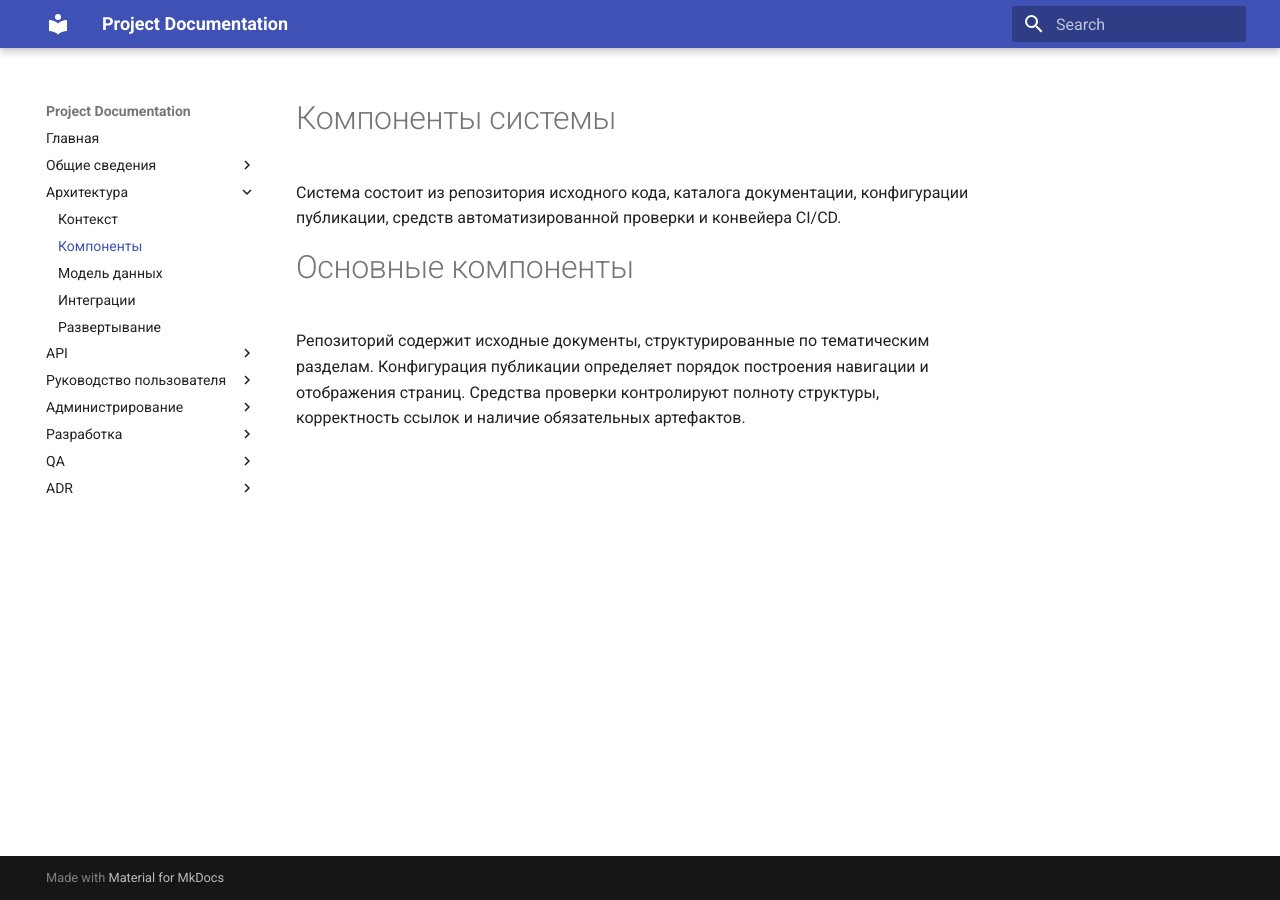
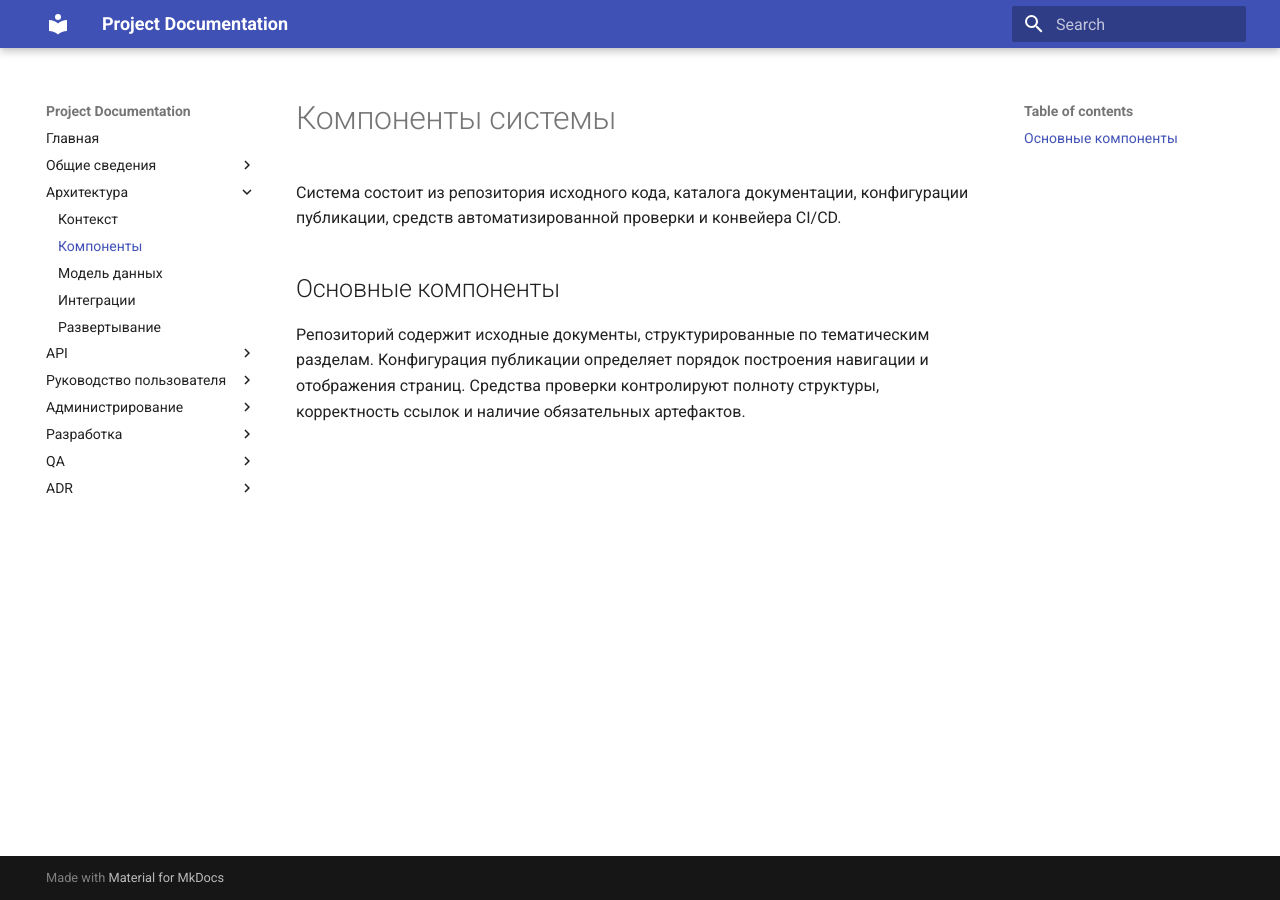
Before and after one commit to techwri/Demo, an MkDocs documentation site: the page built from docs/architecture/components.md, in a window 1280 px wide. Built offline with MkDocs 1.6.1 and Material for MkDocs 9.7.7, drawn with Linux system fonts in a browser that asks for light colours.

Commit message:
Update components.md

```diff
--- a/docs/architecture/components.md
+++ b/docs/architecture/components.md
@@ -2,6 +2,6 @@
 
 Система состоит из репозитория исходного кода, каталога документации, конфигурации публикации, средств автоматизированной проверки и конвейера CI/CD.
 
-# Основные компоненты
+## Основные компоненты
 
 Репозиторий содержит исходные документы, структурированные по тематическим разделам. Конфигурация публикации определяет порядок построения навигации и отображения страниц. Средства проверки контролируют полноту структуры, корректность ссылок и наличие обязательных артефактов.
```
